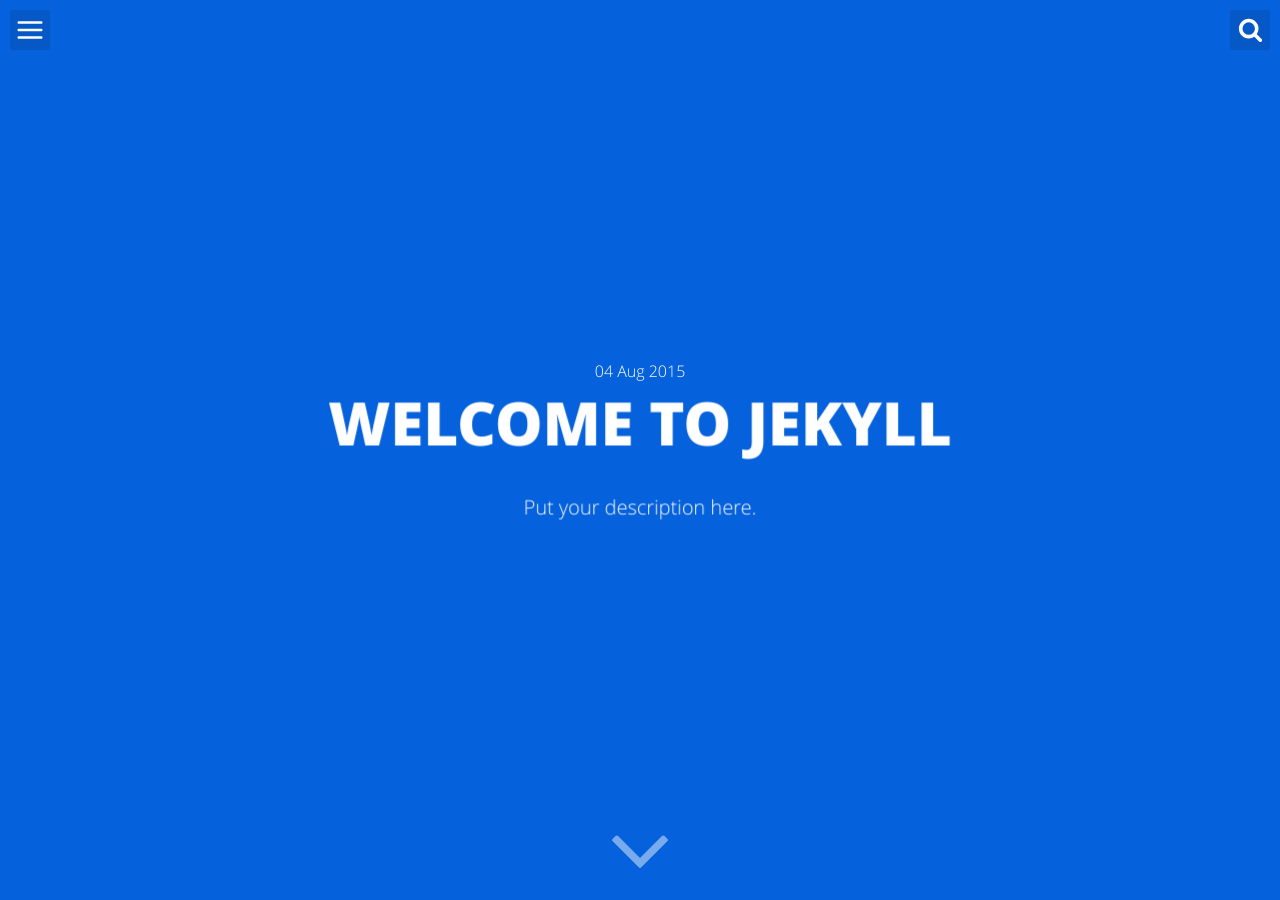
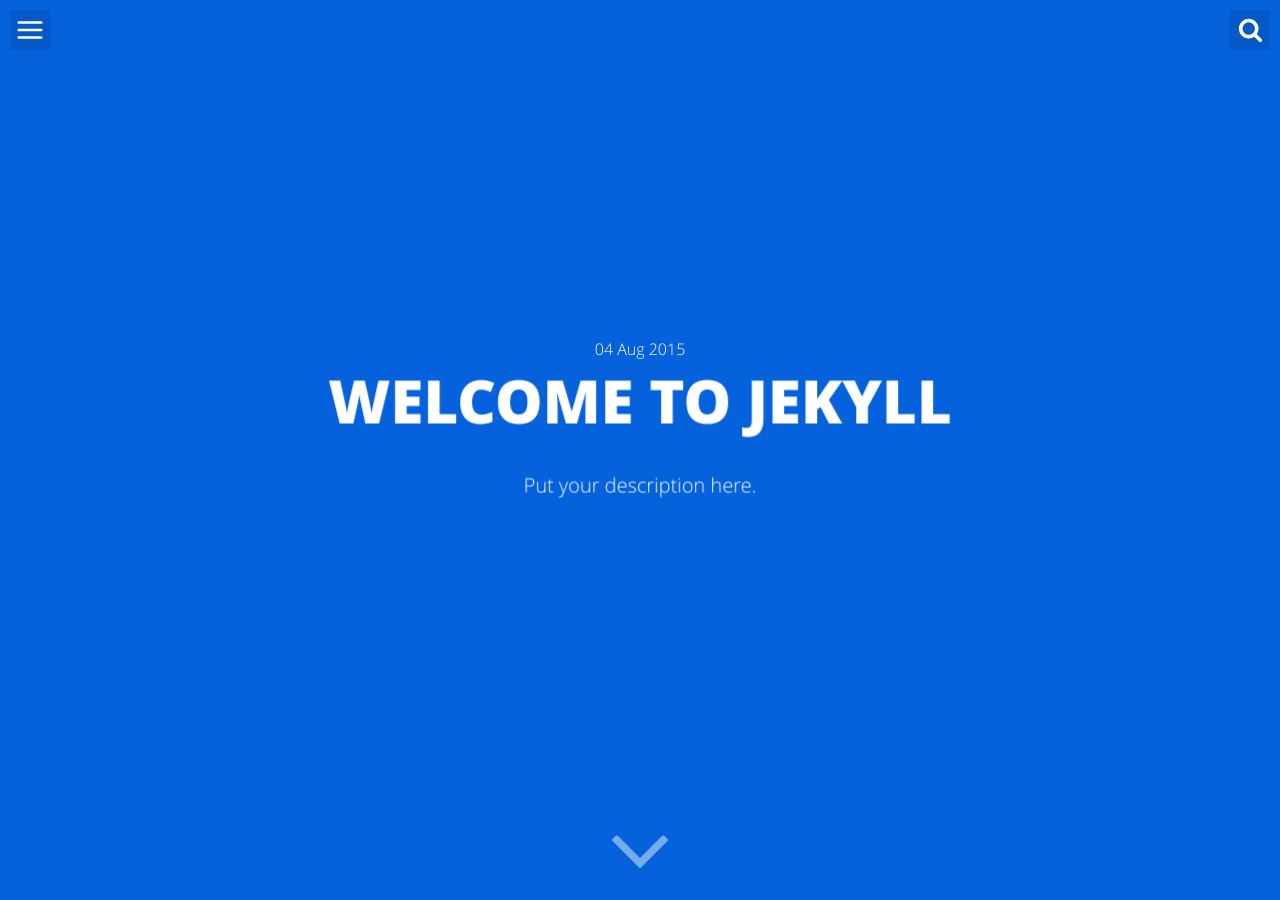
Before and after one commit to jhpapa/jhpapa.github.io, a Jekyll site: the page built from _posts/2015-08-04-welcome-to-jekyll.md, in a window 1280 px wide and 900 px high. Built offline with Jekyll 4.4.1, drawn with Linux system fonts in a browser that asks for light colours; comment, search, counter and statistics services are not loaded.

Commit message:
add tags in header-post

```diff
--- a/_includes/header-post.html
+++ b/_includes/header-post.html
@@ -5,6 +5,11 @@
         {% endif %}
         <h1 class="post-title" itemprop="name">{{ page.title }}</h1>
         <p itemprop="description" class="subtitle">{{ page.description }}</p>
+        <div class="tags">
+            {% for tag in page.tags %}
+                <a href="{{ site.baseurl }}/tags/#{{tag | slugify }}">{{ tag }}</a>
+            {% endfor %}
+        </div>
     </div>
      <a class="down" data-scroll href="#scroll"><svg class="icon icon-angle-down"><use xlink:href="#icon-angle-down"></use></svg></a>
      {% include menu-search.html %}
```
